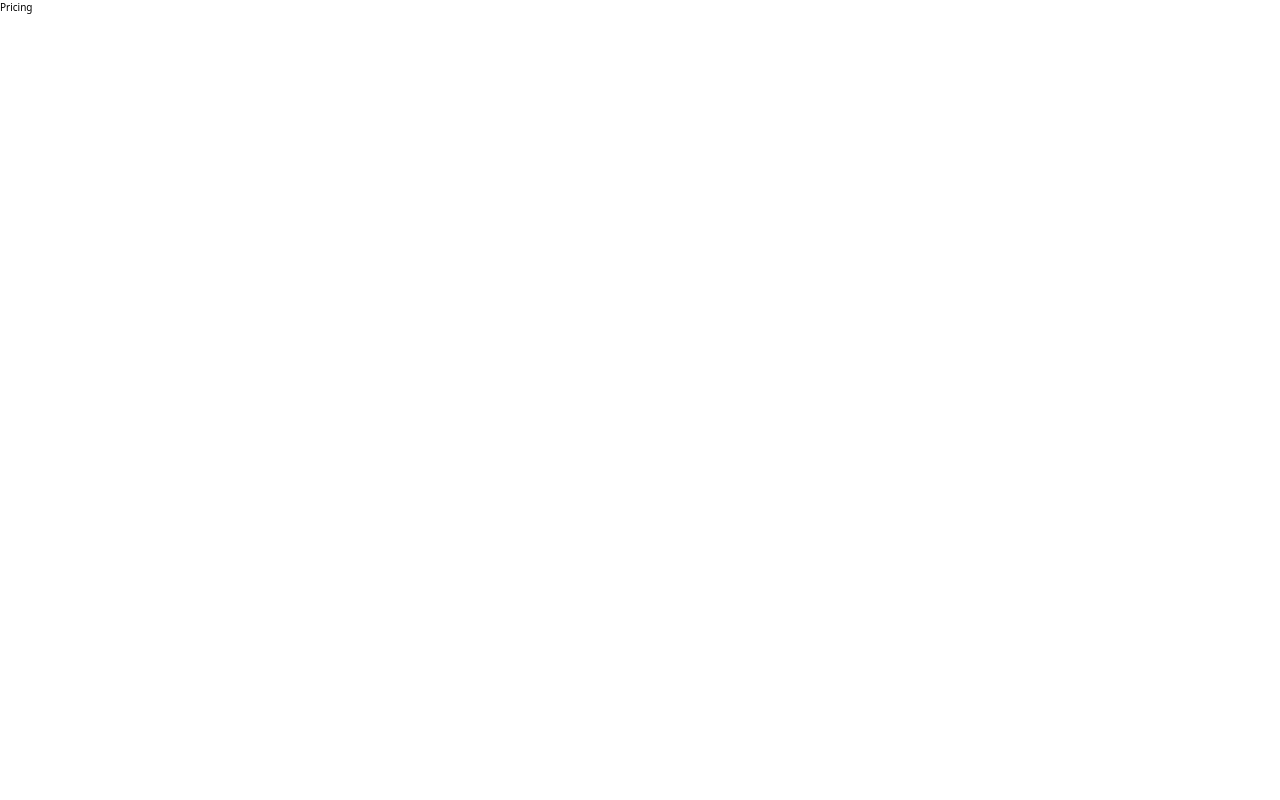
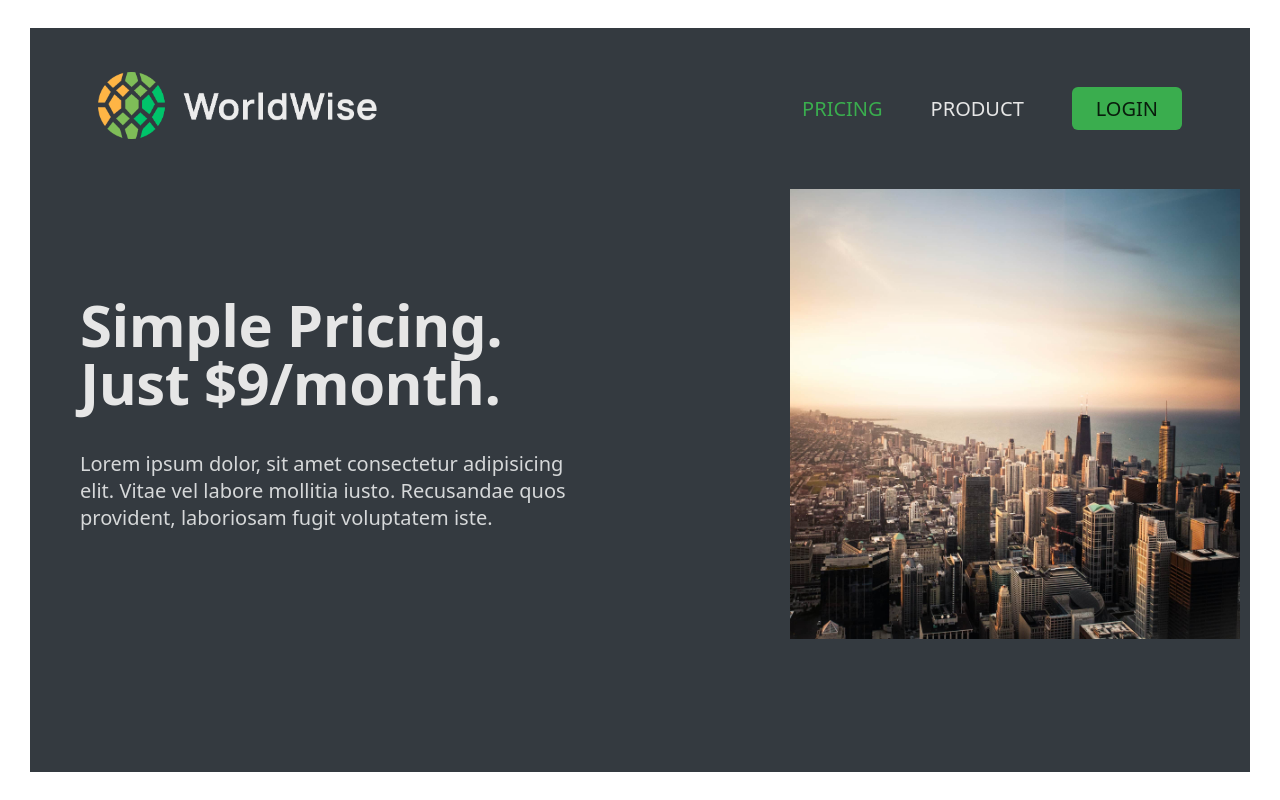
Before and after one commit to Sophianx234/worldWise, a React (Vite) app: page /pricing in a window 1280 px wide. Built offline with nearby package versions, Linux system fonts and the light colour scheme.

Commit message:
build pricing page

```diff
--- a/src/App.jsx
+++ b/src/App.jsx
@@ -18,7 +18,7 @@ function App() {
     <Route path='pricing' element={<Pricing/>}/>
     <Route path='login' element={<Login/>}/>
     <Route path='app' element={<AppLayout/>}/>
-    {/* <Route path='*' element={<PageNotFound/>}/> */}
+     {/* <Route path='*' element={<PageNotFound/>}/>  */}
    </Routes>
    </BrowserRouter>
 
--- a/src/components/pageNav.jsx
+++ b/src/components/pageNav.jsx
@@ -1,4 +1,4 @@
-import { NavLink } from 'react-router-dom'
+import { Link, NavLink } from 'react-router-dom'
 import styles from './pageNav.module.css'
 function PageNav() {
     return (
@@ -8,22 +8,22 @@ function PageNav() {
             </NavLink>
             <ul>
                     <li>
-                <NavLink to='pricing'>
+                <NavLink to='/pricing'>
                     Pricing
                 </NavLink>
                     </li>
                 <li>
-                <NavLink to='product'>
+                <NavLink to='/product'>
                     Product
                 </NavLink>
                     </li>
 
                 <li className={styles.btn}>
-                <NavLink to='login'>
+                <Link to='/login'>
 
                     Login
 
-                </NavLink>
+                </Link>
                     </li>
             </ul>
 
--- a/src/components/pageNav.module.css
+++ b/src/components/pageNav.module.css
@@ -40,3 +40,7 @@
     color: #091c0c;
     font-weight: 480;
 }
+
+:global(a.active){
+    color: var(--green-color-primary);
+}
--- a/src/pages/Homepage.module.css
+++ b/src/pages/Homepage.module.css
@@ -5,7 +5,7 @@
     background-position: center;
     background-size: cover;
     background-color: black;
-    margin: 2.8rem;
+    margin: 2.8rem 3rem;
 }
 
 .homepage h1{
--- a/src/pages/Login.jsx
+++ b/src/pages/Login.jsx
@@ -21,7 +21,7 @@ function Login() {
 
 
                     </div>
-                    <Button type='tertiary' loc='app'> Login</Button>
+                    <Button type='tertiary' loc='/app'> Login</Button>
                 </form>
             </section>
 
--- a/src/pages/Login.module.css
+++ b/src/pages/Login.module.css
@@ -1,7 +1,7 @@
 .login{
     background: #343a40;
-    height:calc( 100vh - 2*1.6rem);
-    margin: 1.6rem;
+    height:calc( 100vh - 2*2.8rem);
+    margin: 2.8rem 3rem;
 }
 
 .login section form{
--- a/src/pages/Pricing.jsx
+++ b/src/pages/Pricing.jsx
@@ -1,7 +1,18 @@
+import PageNav from "../components/pageNav"
+import styles from './Pricing.module.css'
 function Pricing() {
     return (
-        <div>
-           Pricing
+        <div className={styles.pricing}>
+           <PageNav/>
+           <section>
+            <div>
+                <h2>Simple Pricing. <br /> Just $9/month.</h2>
+                <p>
+                Lorem ipsum dolor, sit amet consectetur adipisicing elit. Vitae vel labore mollitia iusto. Recusandae quos provident, laboriosam fugit voluptatem iste.
+                </p>
+            </div>
+            <img src="/img-2.jpg" alt="dkadklsfj" />
+           </section>
         </div>
     )
 }
--- /dev/null
+++ b/src/pages/Pricing.module.css
@@ -0,0 +1,39 @@
+.pricing{
+    background-color: #343a40;
+    height: calc(100vh - 2*2.8rem);
+    margin: 2.8rem 3rem;
+
+}
+
+.pricing section {
+    display: grid;
+    grid-template-columns: repeat(2,1fr);
+    max-width: 120rem;
+    margin: 0 auto;
+    justify-content: center;
+    align-items: center;
+}
+
+.pricing section img{
+    width: 75%;
+    justify-self:end;
+}
+
+.pricing h2{
+    font-size: 5.8rem;
+    line-height: 1;
+    letter-spacing: -.5px;
+    color: #e6e6e6;
+}
+
+.pricing p{
+    font-size: 2rem;
+    color: #d6d8d9;
+}
+
+.pricing div{
+    padding: 0 4rem;
+    display: flex;
+    flex-direction: column;
+    gap: 3.8rem;
+}
```
